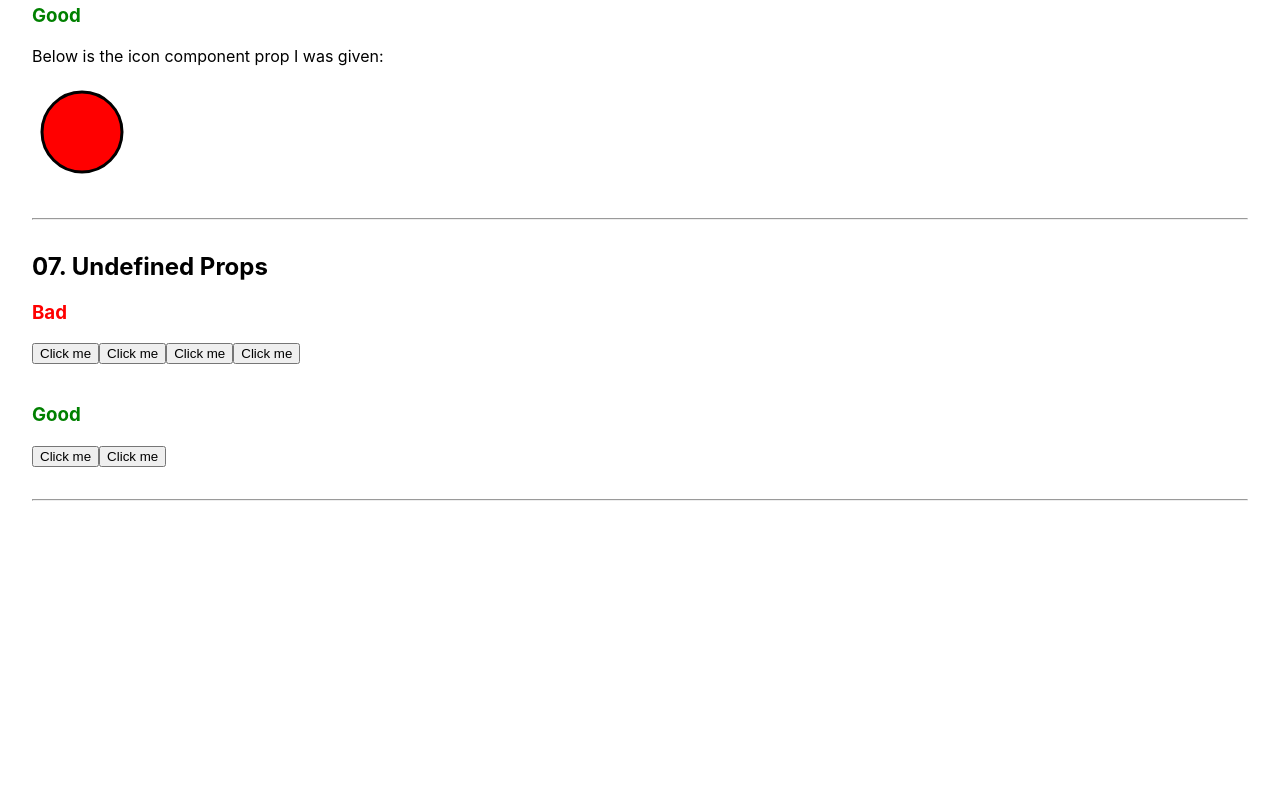
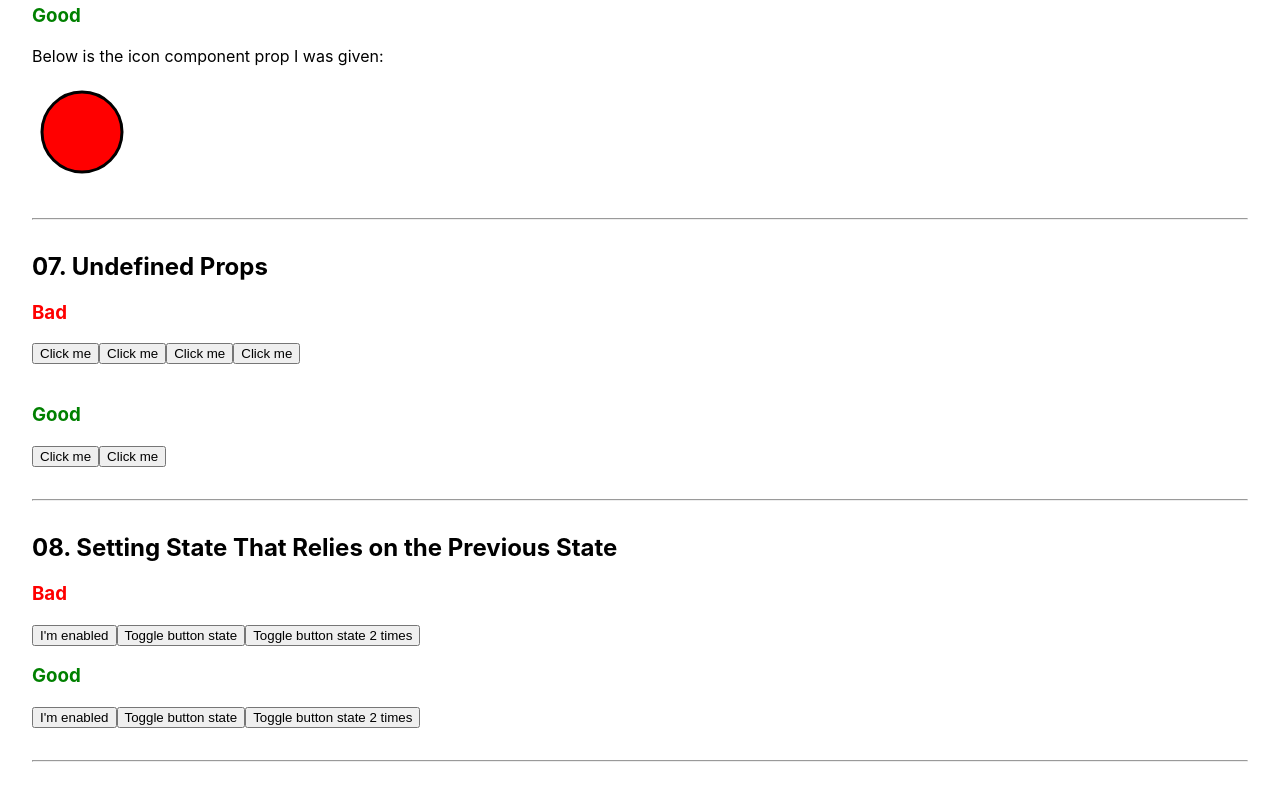
Before and after one commit to thawkin3/react-clean-code, a React (Create React App) app: page / in a window 1280 px wide. Shown: the part 2075-2875 px from the top of the page. Before the commit the page ends 2616 px from the top, so only its background shows below. Built offline with nearby package versions, Linux system fonts and the light colour scheme.

Commit message:
feat: adds eighth example for setting state

```diff
--- a/src/App.js
+++ b/src/App.js
@@ -13,6 +13,8 @@ import { UnnecessaryAnonymousFunctionComponentsBad } from './components/06-unnec
 import { UnnecessaryAnonymousFunctionComponentsGood } from './components/06-unnecessary-anonymous-function-components-good'
 import { UndefinedPropsBad } from './components/07-undefined-props-bad'
 import { UndefinedPropsGood } from './components/07-undefined-props-good'
+import { PreviousStateBad } from './components/08-previous-state-bad'
+import { PreviousStateGood } from './components/08-previous-state-good'
 import './App.css'
 
 export const App = () => (
@@ -91,5 +93,15 @@ export const App = () => (
       <UndefinedPropsGood />
     </section>
     <hr />
+
+    <section>
+      <h2>08. Setting State That Relies on the Previous State</h2>
+      <h3 className="bad">Bad</h3>
+      <PreviousStateBad />
+      <br />
+      <h3 className="good">Good</h3>
+      <PreviousStateGood />
+    </section>
+    <hr />
   </main>
 )
--- /dev/null
+++ b/src/components/08-previous-state-bad.js
@@ -0,0 +1,23 @@
+import React, { useState } from 'react'
+
+export const PreviousStateBad = () => {
+  const [isDisabled, setIsDisabled] = useState(false)
+
+  const toggleButton = () => setIsDisabled(!isDisabled)
+
+  const toggleButton2Times = () => {
+    for (let i = 0; i < 2; i++) {
+      toggleButton()
+    }
+  }
+
+  return (
+    <>
+      <button disabled={isDisabled}>
+        I'm {isDisabled ? 'disabled' : 'enabled'}
+      </button>
+      <button onClick={toggleButton}>Toggle button state</button>
+      <button onClick={toggleButton2Times}>Toggle button state 2 times</button>
+    </>
+  )
+}
--- /dev/null
+++ b/src/components/08-previous-state-good.js
@@ -0,0 +1,23 @@
+import React, { useState } from 'react'
+
+export const PreviousStateGood = () => {
+  const [isDisabled, setIsDisabled] = useState(false)
+
+  const toggleButton = () => setIsDisabled(isDisabled => !isDisabled)
+
+  const toggleButton2Times = () => {
+    for (let i = 0; i < 2; i++) {
+      toggleButton()
+    }
+  }
+
+  return (
+    <>
+      <button disabled={isDisabled}>
+        I'm {isDisabled ? 'disabled' : 'enabled'}
+      </button>
+      <button onClick={toggleButton}>Toggle button state</button>
+      <button onClick={toggleButton2Times}>Toggle button state 2 times</button>
+    </>
+  )
+}
```
Also changed, not shown: 1 other file (tests, documents, lock files or other folders).
